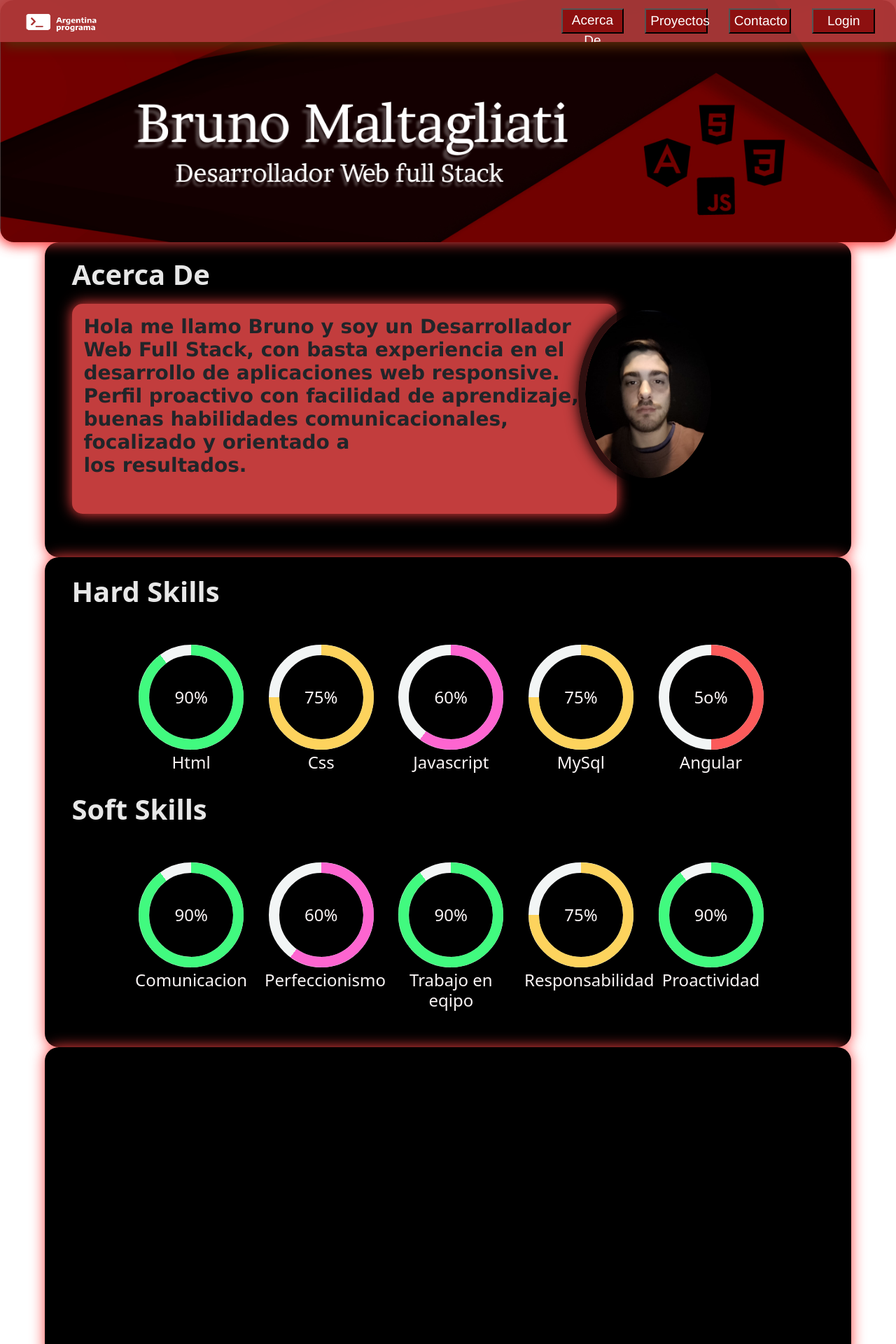
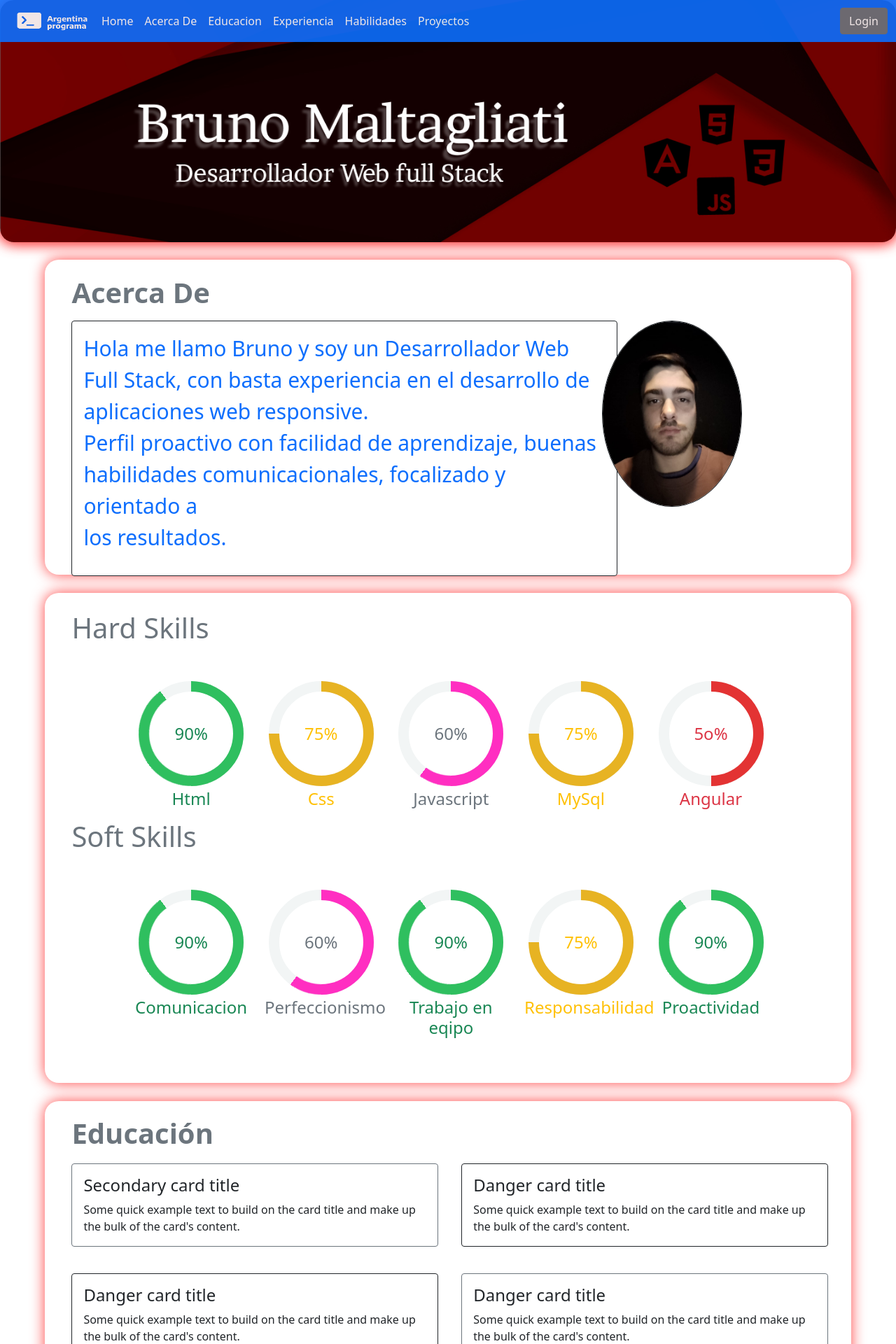
Before and after one commit to BrunoMalta98/PortafolioFrontEnd, an Angular app: page / in a window 1280 px wide. Shown: the top 1920 px of the page at 70% size. Built offline with nearby package versions, Linux system fonts and the light colour scheme.

Commit message:
version 2.1 integracion bootswach

```diff
--- a/angular.json
+++ b/angular.json
@@ -29,6 +29,7 @@
             "scripts": [
               "node_modules/bootstrap/dist/js/bootstrap.bundle.js"
             ]
+
           },
           "configurations": {
             "production": {
@@ -93,7 +94,8 @@
               "src/assets"
             ],
             "styles": [
-              "src/styles.css"
+              "src/styles.css",
+              "node_modules/bootstrap/dist/css/bootstrap.css"
             ],
             "scripts": []
           }
--- a/package.json
+++ b/package.json
@@ -19,6 +19,8 @@
     "@angular/platform-browser-dynamic": "^14.0.0",
     "@angular/router": "^14.0.0",
     "bootstrap": "^5.1.3",
+    "bootstrap-icons": "^1.8.3",
+    "bootswatch": "^5.1.3",
     "rxjs": "~7.5.0",
     "tslib": "^2.3.0",
     "zone.js": "~0.11.4"
--- a/src/app/acerca-de/acerca-de.component.css
+++ b/src/app/acerca-de/acerca-de.component.css
@@ -2,9 +2,10 @@
 
     padding-left: 3%;
     margin-left: 5%;
+    margin-top: 2%;
     width: 90%;
     height: 450px;
-    background-color:black;
+    background-color:rgba(0, 0, 0, 0);
     box-shadow: 0 0 20px rgb(255, 68, 68);
     /*box-shadow: 0 0 20px #4f9;*/
     z-index: 98;
@@ -18,7 +19,7 @@ h1{
     font-size: 40px;
     font-weight: bold;
     width:20%;
-    color: rgb(231, 231, 231);
+
 }
 
 .btn-edicion{
--- a/src/app/acerca-de/acerca-de.component.html
+++ b/src/app/acerca-de/acerca-de.component.html
@@ -1,29 +1,24 @@
 <div class="containerAcerca">
 
         <button class="btn-edicion" hidden="true"><img src="../../assets/editar.png"></button>
-        <h1>Acerca De</h1>
+        <h1 class="text-secondary" >Acerca De</h1>
 
-        <div class="div" style="margin-left: 65%; margin-top:1.5%;">
-        <img src="./assets/perfil.jpeg" alt="fotoperfil" style=" width: 200px; height:200 px; padding: 0px;border-radius: 50%;border-color: rgb(255, 255, 255);box-shadow: 0 0 20px rgb(0, 0, 0); border: 10px solid rgba(0, 0, 0, 0.76);position: absolute;z-index: 99;margin-right: 200px;">
+        <div class="div" style="margin-left: 68%; margin-top:1.5%;">
+        <img src="./assets/perfil.jpeg" alt="fotoperfil" class="card border-dark mb-3" style=" width: 200px; height:200 px; padding: 0px;border-radius: 50%;position: absolute;z-index: 99;">
         <button class="editar-perfil" hidden="true"><img src="../../assets/editar.png"></button>
         </div>
 
+        <div class="card border-dark mb-3" style="width: 70%;float: left;">
+        <div class="card-body" >
+          <p class="text-primary" style="font-size:30px;">Hola me llamo Bruno y soy un Desarrollador Web Full Stack, con basta
+            experiencia en el desarrollo de aplicaciones
+            web responsive.<br> Perfil proactivo con
+            facilidad de aprendizaje, buenas
+            habilidades comunicacionales,
+            focalizado y orientado a <br>los resultados.</p>
+        </div>
+</div>
 
-        <div class="card" style="width: 70%;float: left;background-color: rgb(0, 0, 0);" >
-
-            <div class="card-body" style="background-color: rgb(194, 61, 61);border-radius:15px;height:300px;float:left;box-shadow: 0 0 20px rgb(255, 68, 68);">
-              <blockquote class="blockquote mb-0" style="background-color: rgb(194, 61, 61)">
-                <p style="font:bold 28px verdana;">Hola me llamo Bruno y soy un Desarrollador Web Full Stack, con basta
-                  experiencia en el desarrollo de aplicaciones
-                  web responsive.<br> Perfil proactivo con
-                  facilidad de aprendizaje, buenas
-                  habilidades comunicacionales,
-                  focalizado y orientado a <br>los resultados.
-                </p>
-
-              </blockquote>
-            </div>
-          </div>
 
 
 </div>
--- a/src/app/educacion/educacion.component.css
+++ b/src/app/educacion/educacion.component.css
@@ -2,12 +2,22 @@
 
 padding-left: 3%;
 margin-left: 5%;
+margin-top: 2%;
 width: 90%;
-height: 450px;
-background-color:black;
+height: 420px;
+background-color:rgba(0, 0, 0, 0);
 box-shadow: 0 0 20px rgb(255, 68, 68);
 /*box-shadow: 0 0 20px #4f9;*/
 z-index: 98;
 border-radius: 20px;
 
 }
+
+h1{
+
+    padding-top: 2%;
+    font-size: 40px;
+    font-weight: bold;
+    width:20%;
+
+}
--- a/src/app/educacion/educacion.component.html
+++ b/src/app/educacion/educacion.component.html
@@ -1,5 +1,35 @@
 <div class="containerEducacion">
 
+<h1 class="text-secondary">Educación</h1>
+    <div class="card border-secondary mb-3" style="max-width: 47%;float: left;margin-top:1%;">
 
+        <div class="card-body">
+          <h4 class="card-title">Secondary card title</h4>
+          <p class="card-text">Some quick example text to build on the card title and make up the bulk of the card's content.</p>
+        </div>
+      </div>
+
+      <div class="card border-dark mb-3" style="max-width: 47%;float: right;margin-right:3%;margin-top:1%;">
+
+        <div class="card-body">
+          <h4 class="card-title">Danger card title</h4>
+          <p class="card-text">Some quick example text to build on the card title and make up the bulk of the card's content.</p>
+        </div>
+      </div>
+      <div class="card border-dark mb-3" style="max-width: 47%;float: left;margin-top:2%;">
+
+        <div class="card-body">
+          <h4 class="card-title">Danger card title</h4>
+          <p class="card-text">Some quick example text to build on the card title and make up the bulk of the card's content.</p>
+        </div>
+      </div>
+
+      <div class="card border-secondary mb-3" style="max-width: 47%;float: right;margin-right:3%;margin-top:2%;">
+
+        <div class="card-body">
+          <h4 class="card-title">Danger card title</h4>
+          <p class="card-text">Some quick example text to build on the card title and make up the bulk of the card's content.</p>
+        </div>
+      </div>
 
 </div>>
--- a/src/app/habilidades/habilidades.component.css
+++ b/src/app/habilidades/habilidades.component.css
@@ -1,7 +1,8 @@
 .skills{
-    background-color: rgb(0, 0, 0);
+    background-color: rgba(0, 0, 0, 0);
     height:700px;
     width: 90%;
+    margin-top: 2%;
     margin-left: 5%;
     padding-top: 2%;
     padding-left: 3%;
@@ -140,7 +141,8 @@
 }
 
 .progreso.blue-90 .progreso-bar{
-    border-color: rgba(53, 250, 119, 0.938);
+    border-color: rgba(34, 187, 85, 0.938);
+
 }
 
 .progreso.blue-90 .progreso-left .progreso-bar{
@@ -150,7 +152,7 @@
 
 
 .progreso.yellow-75 .progreso-bar{
-    border-color: rgba(253, 208, 83, 0.938);
+    border-color: rgba(230, 174, 21, 0.938);
 }
 
 .progreso.yellow-75 .progreso-left .progreso-bar{
@@ -159,7 +161,7 @@
 }
 
 .progreso.pink-60 .progreso-bar{
-    border-color: rgba(253, 91, 205, 0.938);
+    border-color: rgba(255, 33, 189, 0.938);
 }
 
 .progreso.pink-60 .progreso-left .progreso-bar{
@@ -169,7 +171,7 @@
 
 
 .progreso.green-50 .progreso-bar{
-    border-color: rgba(252, 81, 81, 0.938);
+    border-color: rgba(226, 38, 38, 0.938);
 }
 
 .progreso.green-50 .progreso-left .progreso-bar{
--- a/src/app/habilidades/habilidades.component.html
+++ b/src/app/habilidades/habilidades.component.html
@@ -2,7 +2,7 @@
 
     <button class="btn-edicion" hidden="true"><img src="../../assets/editar.png"></button>
     <button class="editar-nuevo" hidden="true"><img src="../../assets/editar.png"></button>
-    <h1 style="color: rgb(231, 231, 231);font-weight: bold;">Hard Skills</h1>
+    <h1 class="text-secondary">Hard Skills</h1>
 
     <br>
     <div class="container">
@@ -15,9 +15,9 @@
             <span class="progreso-right">
               <span class="progreso-bar"></span>
             </span>
-            <div class="progreso-value">90%</div>
+            <div class="progreso-value"><p class="text-success">90%</p></div>
           </div>
-          <h5 class="lenguaje">Html</h5>
+          <h5 class="lenguaje"><p class="text-success">Html</p></h5>
         </div>
 
 
@@ -29,9 +29,9 @@
             <span class="progreso-right">
               <span class="progreso-bar"></span>
             </span>
-            <div class="progreso-value">75%</div>
+            <div class="progreso-value"><p class="text-warning">75%</p></div>
           </div>
-          <h5 class="lenguaje">Css</h5>
+          <h5 class="lenguaje"><p class="text-warning">Css</p></h5>
         </div>
 
 
@@ -43,9 +43,9 @@
             <span class="progreso-right">
               <span class="progreso-bar"></span>
             </span>
-            <div class="progreso-value">60%</div>
+            <div class="progreso-value"><p class="text-secondary">60%</p></div>
           </div>
-          <h5 class="lenguaje">Javascript</h5>
+          <h5 class="lenguaje"><p class="text-secondary">Javascript</p></h5>
         </div>
 
 
@@ -57,9 +57,9 @@
             <span class="progreso-right">
               <span class="progreso-bar"></span>
             </span>
-            <div class="progreso-value">75%</div>
+            <div class="progreso-value"><p class="text-warning">75%</p></div>
           </div>
-          <h5 class="lenguaje">MySql</h5>
+          <h5 class="lenguaje"><p class="text-warning">MySql</p></h5>
         </div>
 
 
@@ -71,9 +71,9 @@
             <span class="progreso-right">
               <span class="progreso-bar"></span>
             </span>
-            <div class="progreso-value">5o%</div>
+            <div class="progreso-value"><p class="text-danger">5o%</p></div>
           </div>
-          <h5 class="lenguaje">Angular</h5>
+          <h5 class="lenguaje"><p class="text-danger">Angular</p></h5>
         </div>
 
       </div>
@@ -81,7 +81,7 @@
 
     </div>
 
-    <h1 style="color: rgb(231, 231, 231);font-weight: bold;margin-top: 20px;">Soft Skills</h1>
+    <h1 class="text-secondary">Soft Skills</h1>
 
     <br>
 
@@ -95,9 +95,9 @@
               <span class="progreso-right">
                 <span class="progreso-bar"></span>
               </span>
-              <div class="progreso-value">90%</div>
+              <div class="progreso-value"><p class="text-success">90%</p></div>
             </div>
-            <h5 class="lenguaje">Comunicacion</h5>
+            <h5 class="lenguaje"><p class="text-success">Comunicacion</p></h5>
           </div>
 
 
@@ -109,9 +109,9 @@
               <span class="progreso-right">
                 <span class="progreso-bar"></span>
               </span>
-              <div class="progreso-value">60%</div>
+              <div class="progreso-value"><p class="text-secondary">60%</p></div>
             </div>
-            <h5 class="lenguaje">Perfeccionismo</h5>
+            <h5 class="lenguaje"><p class="text-secondary">Perfeccionismo</p></h5>
           </div>
 
           <div class="col-md-2 col-sm-6">
@@ -122,9 +122,9 @@
               <span class="progreso-right">
                 <span class="progreso-bar"></span>
               </span>
-              <div class="progreso-value">90%</div>
+              <div class="progreso-value"><p class="text-success">90%</p></div>
             </div>
-            <h5 class="lenguaje">Trabajo en eqipo</h5>
+            <h5 class="lenguaje"><p class="text-success">Trabajo en eqipo</p></h5>
           </div>
 
           <div class="col-md-2 col-sm-6">
@@ -135,9 +135,9 @@
               <span class="progreso-right">
                 <span class="progreso-bar"></span>
               </span>
-              <div class="progreso-value">75%</div>
+              <div class="progreso-value"><p class="text-warning">75%</p></div>
             </div>
-            <h5 class="lenguaje">Responsabilidad</h5>
+            <h5 class="lenguaje"><p class="text-warning">Responsabilidad</p></h5>
           </div>
 
           <div class="col-md-2 col-sm-6">
@@ -148,9 +148,9 @@
               <span class="progreso-right">
                 <span class="progreso-bar"></span>
               </span>
-              <div class="progreso-value">90%</div>
+              <div class="progreso-value"><p class="text-success">90%</p></div>
             </div>
-            <h5 class="lenguaje">Proactividad</h5>
+            <h5 class="lenguaje"><p class="text-success">Proactividad</p></h5>
           </div>
 
 
--- a/src/app/header/header.component.css
+++ b/src/app/header/header.component.css
@@ -1,44 +1,3 @@
-.barraSuperior {
-    overflow: hidden;
-    background-color:rgba(177, 59, 59, 0.897);
-    position: fixed; /* Set the navbar to fixed position */
-    top: 0; /* Position the navbar at the top of the page */
-    width: 100%; /* Full width */
-    height: 60px;
-    z-index: 100;
-    box-shadow: 7px 7px 15px #592A08;
-}
-
-
-.buttonNavegacion{
-
-    color: white;
-    background-color: black;
-    font-size:14px;
-    font-family: "Helvetica Neue","Helvetica,Arial";
-    width: 7%;
-    height: 60%;
-    margin-right: 30px;
-    margin-top: 12px;
-    margin-left: 20px;
-    border-color: rgb(255, 255, 255);
-
-}
-
-.buttonLogin{
-
-   color: rgb(255, 255, 255);
-   background-color:rgb(141, 16, 16);
-   font-size: 19px;
-   font-family: "Helvetica Neue","Helvetica,Arial";
-   width: 7%;
-   height: 60%;
-   float: right;
-   margin-right: 30px;
-   margin-top: 12px;
-
-}
-
 .redes{
 
     float: right;
@@ -50,7 +9,7 @@
 
 .marca{
     float: left;
-    margin-left: 25px;
+
 
 
 
--- a/src/app/header/header.component.html
+++ b/src/app/header/header.component.html
@@ -1,4 +1,4 @@
-<nav class="barraSuperior">
+<!-- <nav class="barraSuperior">
 
 
         <a href="#inicio"><img class="marca" src="./assets/Logo.png" style="width: 125px; height: 65px; background-size: 100% 100%;background-repeat: no-repeat;background-position: top;"></a>
@@ -8,4 +8,38 @@
         <a href="#acercaDeAncla"><button type="button" class="buttonLogin">Acerca De</button></a>
 
 
-     </nav>
+     </nav> -->
+
+     <nav class="navbar navbar-expand-lg navbar-dark bg-primary" style="z-index: 100;position: fixed; top: 0;width: 100%;height: 60px;overflow: hidden;opacity:0.90">
+        <div class="container-fluid">
+          <a href="#inicio"><img class="marca" src="./assets/Logo.png" style="width: 125px; height: 65px; background-size: 100% 100%;background-repeat: no-repeat;background-position: top;"></a>
+
+          <div class="collapse navbar-collapse" id="navbarColor01" >
+            <ul class="navbar-nav me-auto">
+              <li class="nav-item">
+                <a class="nav-link active" href="#">Home
+                  <span class="visually-hidden">(current)</span>
+                </a>
+              </li>
+              <li class="nav-item">
+                <a class="nav-link" href="#" style="color:white;">Acerca De</a>
+              </li>
+              <li class="nav-item">
+                <a class="nav-link" href="#" style="color:white;">Educacion</a>
+              </li>
+              <li class="nav-item">
+                <a class="nav-link" href="#" style="color:white;">Experiencia</a>
+              </li>
+              <li class="nav-item">
+                <a class="nav-link" href="#"style="color:white;">Habilidades</a>
+              </li>
+              <li class="nav-item">
+                <a class="nav-link" href="#" style="color:white;">Proyectos</a>
+              </li>
+            </ul>
+
+              <button class="btn btn-secondary my-2 my-sm-0" type="submit">Login</button>
+
+          </div>
+        </div>
+      </nav>
--- a/src/styles.css
+++ b/src/styles.css
@@ -1,4 +1,6 @@
 /* You can add global styles to this file, and also import other style files */
+
+
 
 html, body {
 
```
Also changed, not shown: 1 other file (tests, documents, lock files or other folders).
